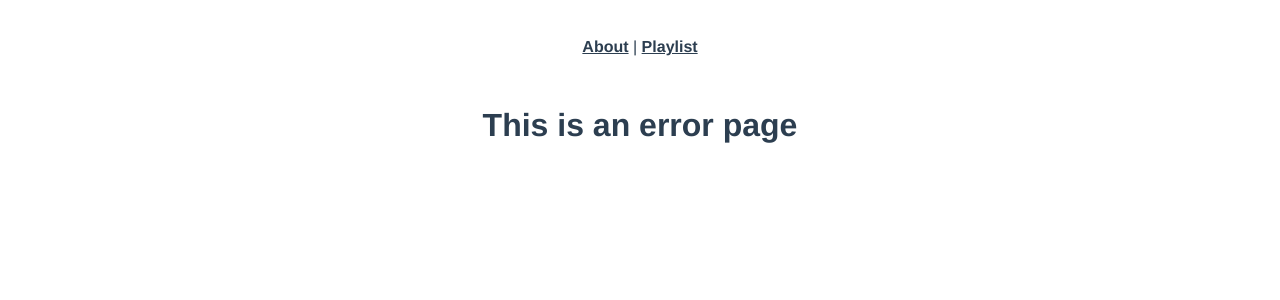
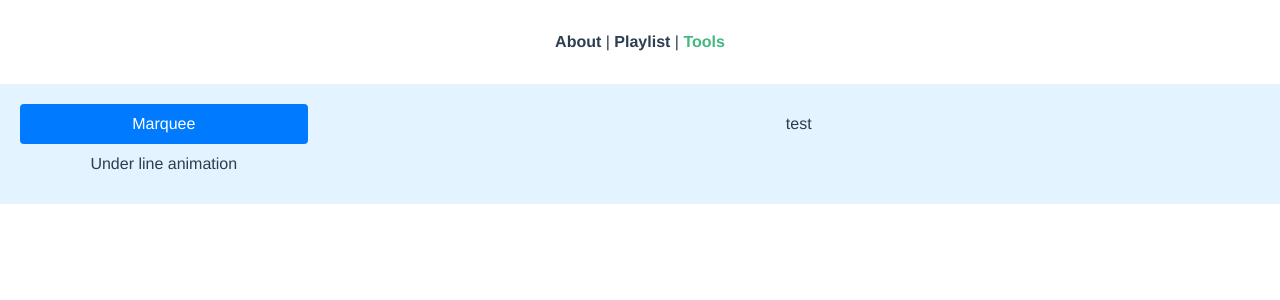
Before and after one commit to QmoGamer/q-website, a Vue app: page /tools in a window 1280 px wide. Shown: the top 300 px of the page. Built offline with nearby package versions, Linux system fonts and the light colour scheme.

Commit message:
add under line animation

```diff
--- a/public/index.html
+++ b/public/index.html
@@ -6,6 +6,8 @@
     <meta name="viewport" content="width=device-width,initial-scale=1.0">
     <link rel="icon" href="<%= BASE_URL %>favicon.ico">
     <title>q-website</title>
+    <link rel="stylesheet" href="https://cdnjs.cloudflare.com/ajax/libs/meyer-reset/2.0/reset.min.css" integrity="sha512-NmLkDIU1C/C88wi324HBc+S2kLhi08PN5GDeUVVVC/BVt/9Izdsc9SVeVfA1UZbY3sHUlDSyRXhCzHfr6hmPPw==" crossorigin="anonymous" />
+    <link rel="stylesheet" href="https://stackpath.bootstrapcdn.com/bootstrap/4.5.2/css/bootstrap.min.css" integrity="sha384-JcKb8q3iqJ61gNV9KGb8thSsNjpSL0n8PARn9HuZOnIxN0hoP+VmmDGMN5t9UJ0Z" crossorigin="anonymous">
   </head>
   <body>
     <noscript>
--- a/src/App.vue
+++ b/src/App.vue
@@ -2,7 +2,8 @@
   <div id="app">
     <div id="nav">
       <router-link to="/about">About</router-link> |
-      <router-link to="/playlist">Playlist</router-link>
+      <router-link to="/playlist">Playlist</router-link> |
+      <router-link to="/tools">Tools</router-link>
     </div>
     <router-view/>
   </div>
--- a/src/views/MarqueeComponent.vue
+++ b/src/components/Marquee.vue
@@ -8,7 +8,7 @@
       mode="out-in"
     >
       <template v-for="(item, index) in noticeList">
-        <li v-if="activeIndex === index" :key="index">{{item.title}}</li>
+        <li v-if="activeIndex === index" :key="index">{{ item }}</li>
       </template>
     </transition-group>
   </div>
@@ -16,7 +16,7 @@
 
 <script>
 export default {
-  name: 'MarqueeComponent',
+  name: 'Marquee',
   props: {
     noticeList: {
       type: Array,
--- /dev/null
+++ b/src/components/UnderLineAnimation.vue
@@ -0,0 +1,42 @@
+<template>
+  <div class="input-box">
+    <input placeholder="请输入些什麼..." />
+    <hr>
+  </div>
+</template>
+
+<script>
+export default {
+  name: 'UnderLineAnimation',
+}
+</script>
+
+<style lang="scss" scoped>
+.input-box {
+  height: 40px;
+  margin-top: 20px;
+  input {
+    width: 100%;
+    border: 0;
+    outline:none;
+    text-indent: 20px;
+    background-color: transparent;
+    &:focus + hr::after {
+      width: 100%;
+    }
+  }
+  hr {
+    border: 0;
+    height: 1px;
+    background-color: #b6b6b6;
+    &::after {
+      content: ' ';
+      display: block;
+      width: 0;
+      height: 1px;
+      transition: all 0.3s;
+      background-color: #0f6397;
+    }
+  }
+}
+</style>
--- a/src/router.ts
+++ b/src/router.ts
@@ -24,9 +24,19 @@ export default new Router({
       component: () => import(/* webpackChunkName: "playlist" */ './views/Playlist.vue')
     },
     {
-      path: '*',
+      path: '/tools',
+      name: 'tools',
+      component: () => import(/* webpackChunkName: "tools" */ './views/Tools.vue')
+    },
+    {
+      path: '/error',
       name: 'error',
       component: () => import(/* webpackChunkName: "error" */ './views/Error.vue')
+    },
+    {
+      path: '*',
+      name: 'notFound',
+      component: () => import(/* webpackChunkName: "notFound" */ './views/NotFound.vue')
     }
   ]
 })
--- /dev/null
+++ b/src/views/Tools.vue
@@ -0,0 +1,58 @@
+<template>
+  <div class="tools">
+    <div class="row">
+      <div class="col-3">
+        <div class="nav flex-column nav-pills">
+          <div
+            class="nav-link"
+            :class="{'active': index === activeIndex}"
+            v-for="(item, index) in toolInfoList"
+            :key="index"
+            @click="activeIndex = index"
+          >{{ item.name }}</div>
+        </div>
+      </div>
+      <div class="col-9">
+        <div class="tab-content">
+          <div class="tab-pane fade show active">
+            <component :is="toolInfoList[activeIndex].component" :noticeList="noticeList"></component>
+            <!-- <Marquee :noticeList="noticeList"></Marquee> -->
+          </div>
+        </div>
+      </div>
+    </div>
+  </div>
+</template>
+
+<script>
+import Marquee from '@/components/Marquee.vue';
+import UnderLineAnimationVue from '@/components/UnderLineAnimation.vue';
+
+export default {
+  name: 'Tools',
+  components: {
+    Marquee,
+    UnderLineAnimationVue,
+  },
+  data: () => ({
+    activeIndex: 0,
+    toolInfoList: [
+      { name: 'Marquee', component: 'Marquee' },
+      { name: 'Under line animation',  component:'UnderLineAnimationVue' }
+    ],
+    noticeList: ['123', 'test', '456', 'abc']
+  })
+};
+</script>
+
+<style lang="scss" scoped>
+.tools {
+  width: 1280px;
+  margin: 0 auto;
+  padding: 20px;
+  background-color: rgb(200 232 255 / 50%);
+  .nav-link {
+    cursor: pointer;
+  }
+}
+</style>
```
Also changed, not shown: src/views/NotFound.vue (added).
